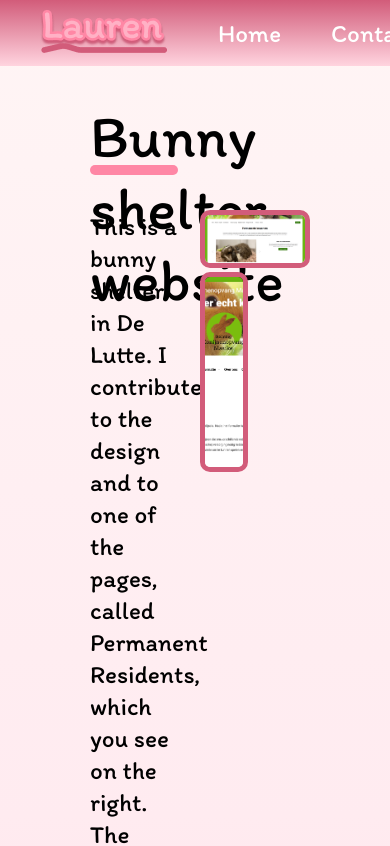
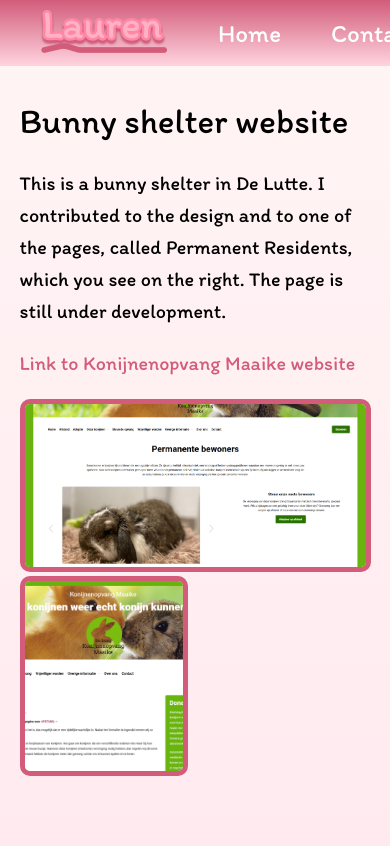
Before and after one commit to Icovuu/react-portfolio, a React (Create React App) app: page /konijnenopvang in a window 390 px wide. Shown: the top 846 px of the page. Built offline with nearby package versions, Linux system fonts and the light colour scheme.

Commit message:
Projects mobile friendly

```diff
--- a/src/styling/Projects.css
+++ b/src/styling/Projects.css
@@ -12,25 +12,47 @@
 
 }
 
+@media (max-width: 1080px) {
+  .columnProjects {
+  width: 100% !important;
+  }
+
+  .pProjects {
+    width: 100% !important;
+  }
+}
+
+@media (max-width: 580px) {
+  .pProjects {
+    font-size: 20px !important;
+  }
+
+.h1Projects {
+    font-size: 35px !important;
+  }
+}
+
+@media (max-width: 380px) {
+.h1Projects {
+    font-size: 30px !important;
+  }
+}
+
 .mainProjects {
-  margin: 100px 80px 80px 90px;
+  margin: 100px 5% auto 5%;
 }
 
 .h1Projects {
   font-family: "Itim";
   font-weight: 60;
   font-size: 60px;
-  margin-bottom: 100px;
-  width: 40%;
-  border-radius: 10px;
-  height: 10px;
-  box-shadow: 0 65px 0 0 #FF87A5;
+  margin-bottom: 25px;
 }
 
 .pProjects {
   font-family: "Itim";
   font-size: 25px;
-  width: 90%;
+  width: 95%;
   line-height: 32px;
   margin-bottom: 20px;
 }
```
